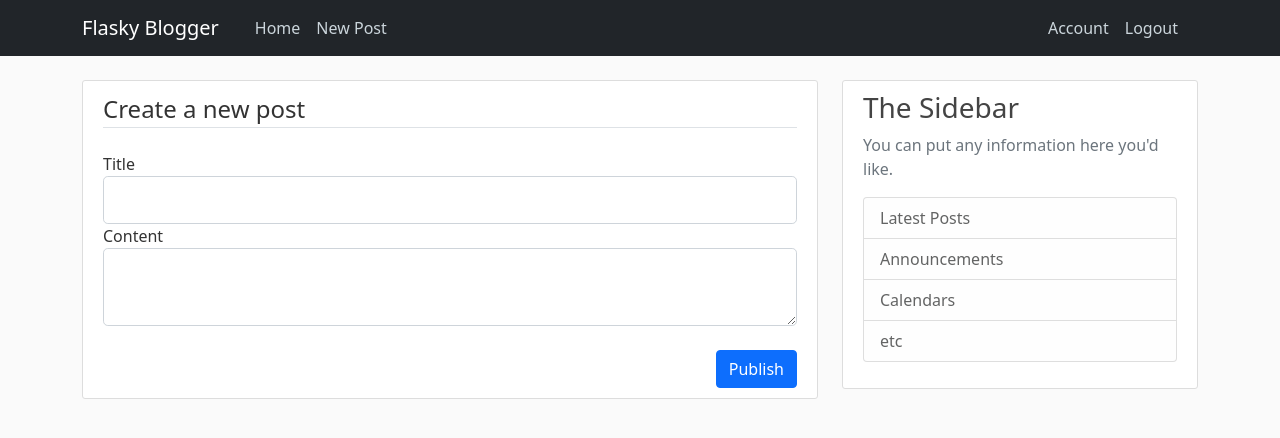
After one commit to debojyotichatterjee9/flasky-blogger, a Flask app: page /post/create-post in a window 1280 px wide. The commit adds this page. Shown: the top 438 px of the page. Run offline with Flask 2, Linux system fonts and the light colour scheme; the visitor is signed in with stand-in values (Sample User, id 1); some libraries are stand-ins or nearby versions.

Commit message:
added landing and create post functionality

```diff
--- a/flaskyBlogger/custom_modules/forms.py
+++ b/flaskyBlogger/custom_modules/forms.py
@@ -1,6 +1,6 @@
 from flask_wtf import FlaskForm
 from flask_wtf.file import FileField, FileAllowed
-from wtforms import StringField, PasswordField, SubmitField, BooleanField
+from wtforms import StringField, PasswordField, SubmitField, BooleanField, TextAreaField
 from wtforms.validators import DataRequired, Length, Email, EqualTo, ValidationError
 from flaskyBlogger.models.user_models import User
 from flask_login import current_user
@@ -101,3 +101,17 @@
             user = User.query.filter_by(email=email.data).first()
             if user:
                 raise ValidationError('Email already exists!')
+
+
+class CreatePostForm(FlaskForm):
+    title = StringField('Title',
+                        validators=[
+                            DataRequired(),
+                            Length(min=2, max=100)
+                        ])
+    content = TextAreaField('Content',
+                        validators=[
+                            DataRequired(),
+                            Length(min=2, max=1000)
+                        ])
+    submit = SubmitField('Publish')
--- a/flaskyBlogger/routes/routes.py
+++ b/flaskyBlogger/routes/routes.py
@@ -3,7 +3,7 @@
 from PIL import Image
 from flaskyBlogger import app, db, bcrypt
 from flask import render_template, url_for, redirect, flash, request
-from flaskyBlogger.custom_modules.forms import RegistrationForm, LoginForm, AccountUpdateForm
+from flaskyBlogger.custom_modules.forms import RegistrationForm, LoginForm, AccountUpdateForm, CreatePostForm
 from flaskyBlogger.models.user_models import User
 from flaskyBlogger.models.post_models import Post
 from flask_login import login_user, current_user, login_required, logout_user
@@ -28,9 +28,16 @@
 
 
 @app.route('/')
+def landing():
+    return render_template('./landing/landing.html')
+
+
 @app.route('/home')
+@login_required
 def home():
-    return render_template('./home/home.html', data=dummy_data)
+    list_of_posts = Post.query.all()
+    print(list_of_posts)
+    return render_template('./home/home.html', data=list_of_posts)
 
 # about page
 
@@ -133,3 +140,16 @@
         account_update_form.email.data = current_user.email
     user_avatar = url_for('static',filename='images/avatars/' + current_user.avatar)
     return render_template('./user_account/user_account.html', title='User Account', avatar=user_avatar, form=account_update_form)
+
+
+@app.route('/post/create-post', methods=["GET", "POST"])
+@login_required
+def create_post():
+    create_post_form = CreatePostForm()
+    if create_post_form.validate_on_submit():
+        new_post = Post(title=create_post_form.title.data, content=create_post_form.content.data, author=current_user)
+        db.session.add(new_post)
+        db.session.commit()
+        flash('Published successfully!', 'success')
+        return redirect(url_for('home'))
+    return render_template('./post/create_post.html', title='New Post', form=create_post_form)
--- a/flaskyBlogger/static/css/main.css
+++ b/flaskyBlogger/static/css/main.css
@@ -46,8 +46,8 @@
   }
 
   .article-img {
-    height: 65px;
-    width: 65px;
+    height: 45px;
+    width: 45px;
     margin-right: 16px;
   }
 
--- a/flaskyBlogger/templates/home/home.html
+++ b/flaskyBlogger/templates/home/home.html
@@ -3,10 +3,11 @@
 {% block content %}
     {% for post in data %}
         <article class="media content-section">
+            <img class="rounded-circle article-img" src="{{url_for('static', filename='images/avatars/' + post.author.avatar)}}"/>
             <div class="media-body">
                 <div class="article-metadata">
-                    <a class="mr-2" href="#">{{ post.author }}</a>
-                    <code class="text-muted">{{ post.date }}</code>
+                    <a class="mr-2" href="#">{{ post.author.username }}</a>
+                    <code class="text-muted">{{ post.date.strftime('%Y-%m-%d') }}</code>
                 </div>
                 <h2><a class="article-title" href="#">{{ post.title }}</a></h2>
                 <p class="article-content">{{ post.content }}</p>
--- a/flaskyBlogger/templates/layout/layout.html
+++ b/flaskyBlogger/templates/layout/layout.html
@@ -8,6 +8,7 @@
     <link href="https://cdn.jsdelivr.net/npm/bootstrap@5.0.0-beta3/dist/css/bootstrap.min.css" rel="stylesheet"
         integrity="sha384-eOJMYsd53ii+scO/bJGFsiCZc+5NDVN2yr8+0RDqr0Ql0h+rP48ckxlpbzKgwra6" crossorigin="anonymous">
     <link rel="stylesheet" type="text/css" href="{{ url_for('static', filename='/css/main.css') }}">
+    <link rel="stylesheet" href="https://cdn.jsdelivr.net/npm/bootstrap-icons@1.4.1/font/bootstrap-icons.css">
     {% if title %}
     <title>Flasky Blogger|{{title}}</title>
     {% else %}
@@ -27,8 +28,12 @@
                 </button>
                 <div class="collapse navbar-collapse container-fluid d-flex justify-content-between" id="navbarToggle">
                     <div class="navbar-nav mr-auto">
-                        <a class="nav-item nav-link" href="{{url_for('home')}}">Home</a>
-                        <a class="nav-item nav-link" href="{{url_for('about')}}">About</a>
+                        {% if current_user.is_authenticated %}
+                            <a class="nav-item nav-link" href="{{url_for('home')}}">Home</a>
+                            <a class="nav-item nav-link" href="{{url_for('create_post')}}">New Post</a>
+                        {% else %}
+                            <a class="nav-item nav-link" href="{{url_for('about')}}">About</a>
+                        {% endif %}
                     </div>
                     <!-- Navbar Right Side -->
                     <div class="navbar-nav">
--- /dev/null
+++ b/flaskyBlogger/templates/post/create_post.html
@@ -0,0 +1,48 @@
+{% extends "./layout/layout.html" %}
+
+{% block content %}
+<div class="content-section">
+    <form method="POST" action="">
+        {{ form.hidden_tag() }}
+        <fieldset class="form-group">
+            <legend class="border-bottom mb-4">Create a new post</legend>
+            <div class="form-group">
+                {{ form.title.label(class="form-control-label") }}
+                {% if form.title.errors %}
+                {{ form.title(class="form-control form-control-lg is-invalid") }}
+                <div class="invalid-feedback">
+                    {% for error in form.title.errors %}
+                    <span>{{ error }}</span>
+                    {% endfor %}
+                </div>
+                {% else %}
+                {{ form.title(class="form-control form-control-lg") }}
+                {% endif %}
+            </div>
+            <div class="form-group">
+                {{ form.content.label(class="form-control-label") }}
+                {% if form.content.errors %}
+                {{ form.content(class="form-control form-control-lg is-invalid") }}
+                <div class="invalid-feedback">
+                    {% for error in form.content.errors %}
+                    <span>{{ error }}</span>
+                    {% endfor %}
+                </div>
+                {% else %}
+                {{ form.content(class="form-control form-control-lg") }}
+                {% endif %}
+            </div>
+        </fieldset>
+        <div class="d-grid gap-2 d-md-flex justify-content-md-end">
+            <div class="form-group mt-4">
+                {{ form.submit(class="btn btn-primary") }}
+            </div>
+        </div>
+    </form>
+</div>
+{% endblock content %}
+<!--
+    jinja2 alows you to name the block,
+    when you are ending the block.
+    This helps to be more explicit to which block you are trying to end
+ -->
```
Also changed, not shown: flaskyBlogger/templates/landing/landing.html (added, +19 -0 lines).
